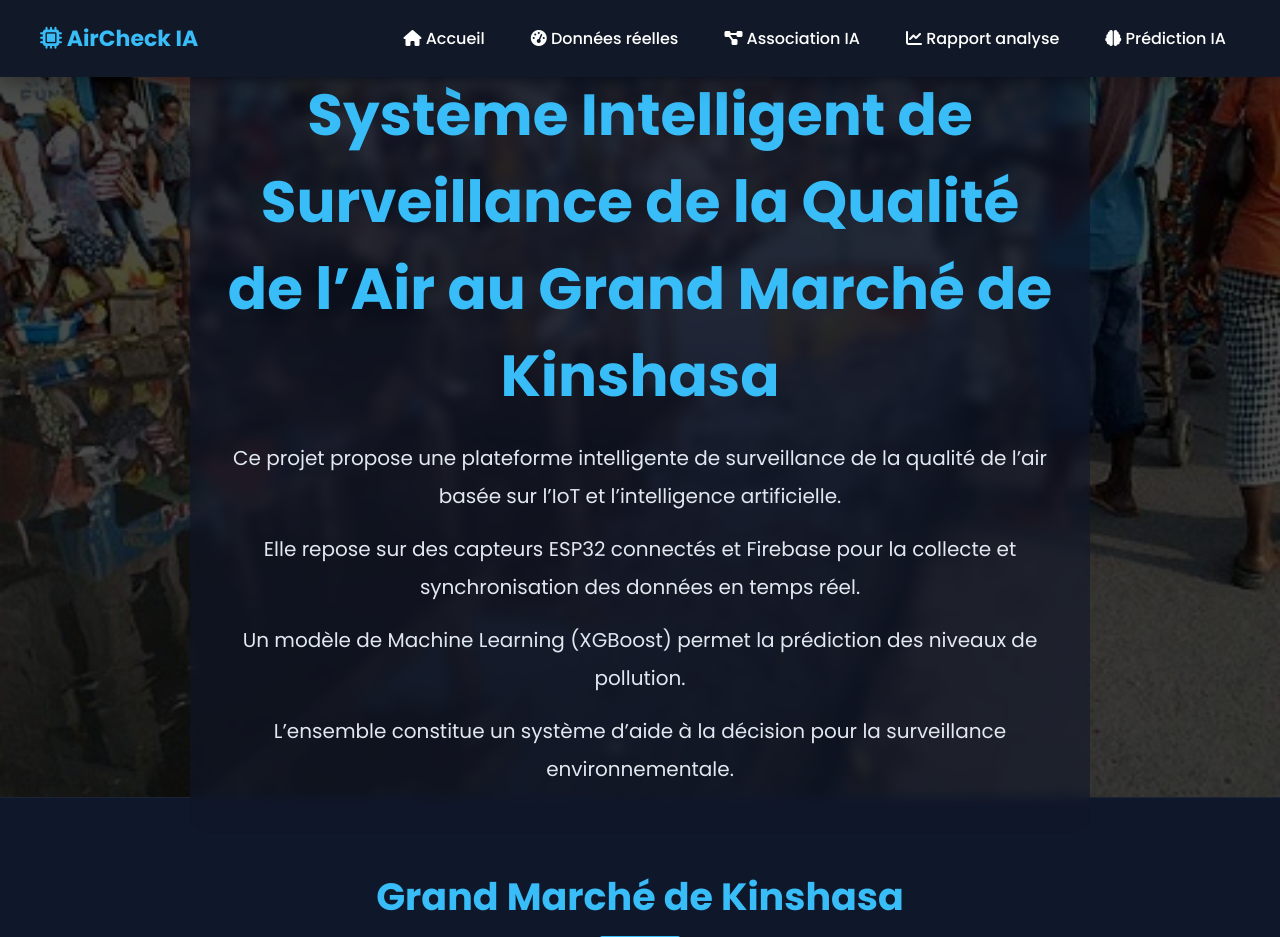
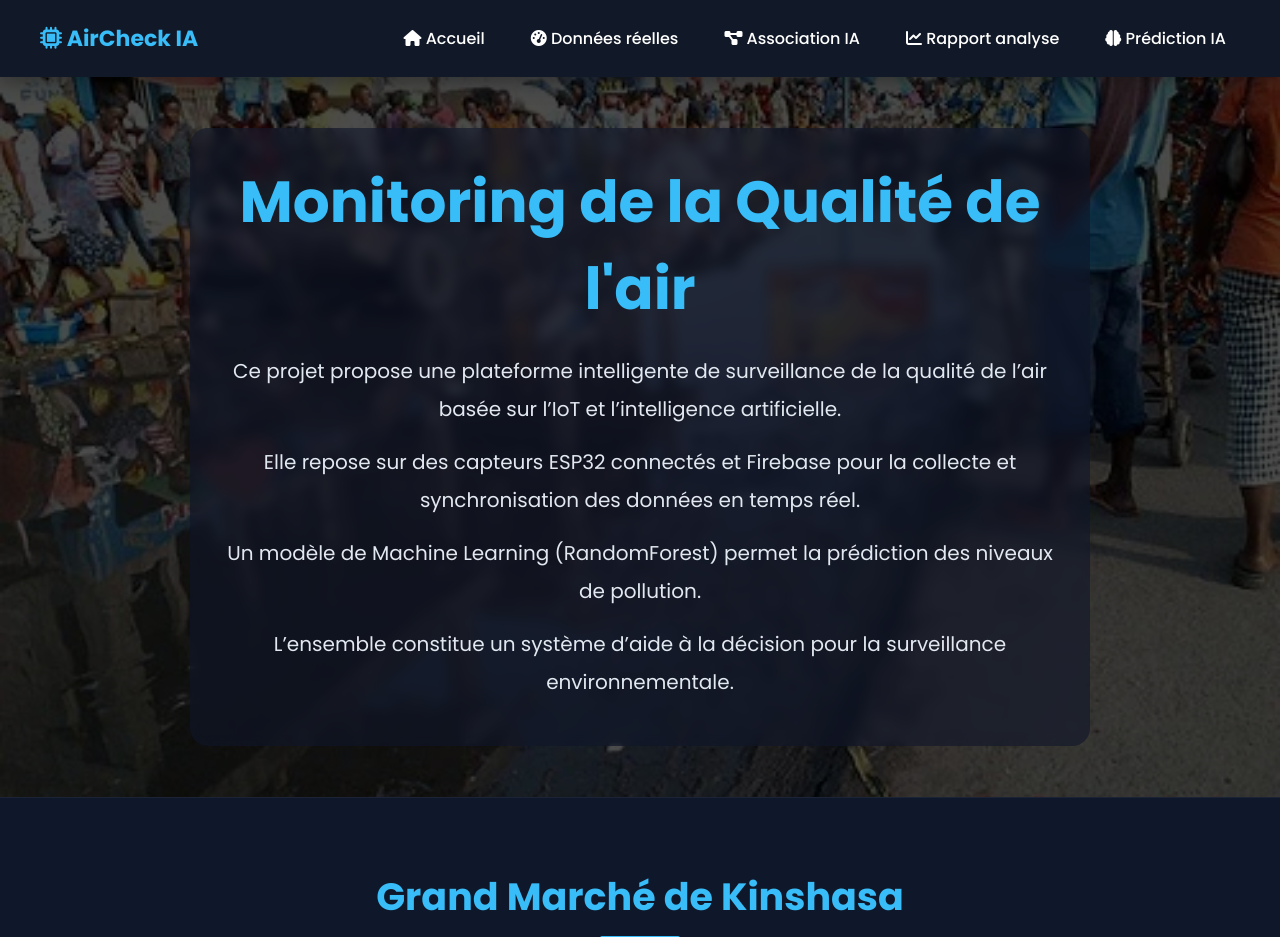
Before and after one commit to DKM-TECH/Surveillance_Qualite_Air_Zando, a FastAPI app: page / in a window 1280 px wide. Shown: the top 937 px of the page. Run offline with FastAPI, Linux system fonts and the light colour scheme; parts of the project's set-up code (start-up, migrations or seed data) failed here and were passed over.

Commit message:
add model

```diff
--- a/templates/home.html
+++ b/templates/home.html
@@ -525,8 +525,7 @@ section {
     <div class="hero-content">
 
         <h1>
-            Système Intelligent de Surveillance
-            de la Qualité de l’Air au Grand Marché de Kinshasa
+            Monitoring de la Qualité de l'air
         </h1>
 
         <p>
@@ -538,7 +537,7 @@ section {
         </p>
 
         <p>
-            Un modèle de Machine Learning (XGBoost) permet la prédiction des niveaux de pollution.
+            Un modèle de Machine Learning (RandomForest) permet la prédiction des niveaux de pollution.
         </p>
 
         <p>
```
Also changed, not shown: templates/prediction.html (+21 -0 lines), 1 other file.
